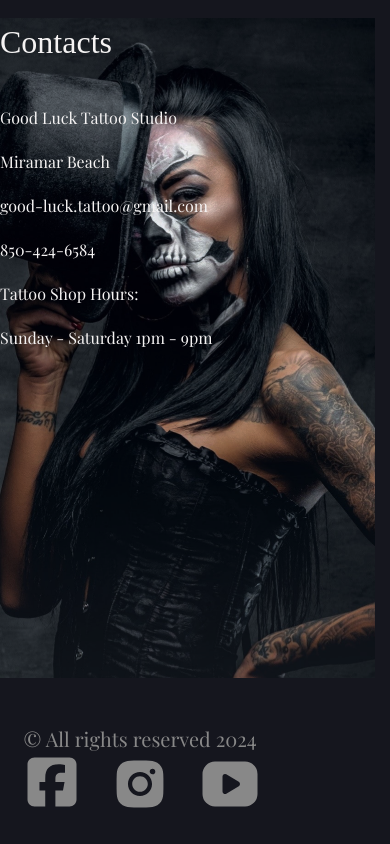
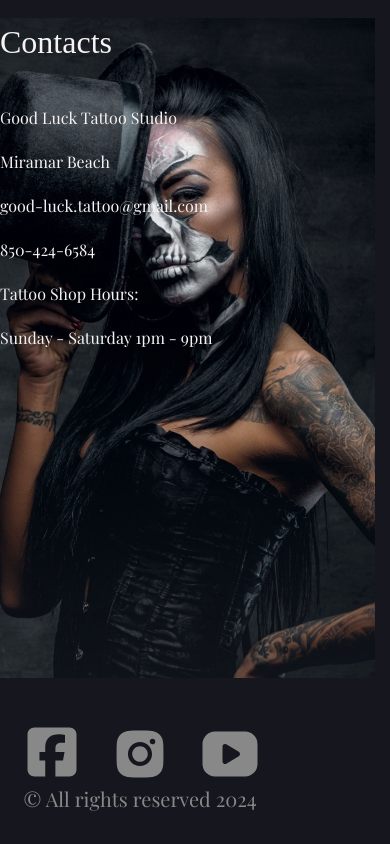
Before and after one commit to ViktorSvertoka/tattoo-studio, a Next.js app: page / in a window 390 px wide. Shown: the part 6377-7221 px from the top of the page. Built offline with nearby package versions, Linux system fonts and the light colour scheme; a web font is replaced by a local one.

Commit message:
Update Footer.tsx

```diff
--- a/src/sections/Footer.tsx
+++ b/src/sections/Footer.tsx
@@ -6,10 +6,10 @@ const Footer = () => {
   return (
     <section className="pt-[30px] pb-[30px]">
       <div className="container flex xs:flex-col sm:flex-row lg:flex-row sm:justify-between sm:items-center lg:justify-between lg:items-center">
-        <p className="text-gray font-playfair text-[20px]">
+        <p className="text-gray font-playfair text-[20px] xs:order-2 sm:order-1 lg:order-1">
           © All rights reserved 2024
         </p>
-        <ul className="flex gap-[30px]">
+        <ul className="flex gap-[30px] xs:order-1 sm:order-2 lg:order-2">
           <li>
             <a href="#" className="cursor-pointer">
               <FaSquareFacebook className="h-[56px] w-[56px] text-gray hover:text-darkOrange transition duration-300 ease-out" />
```
